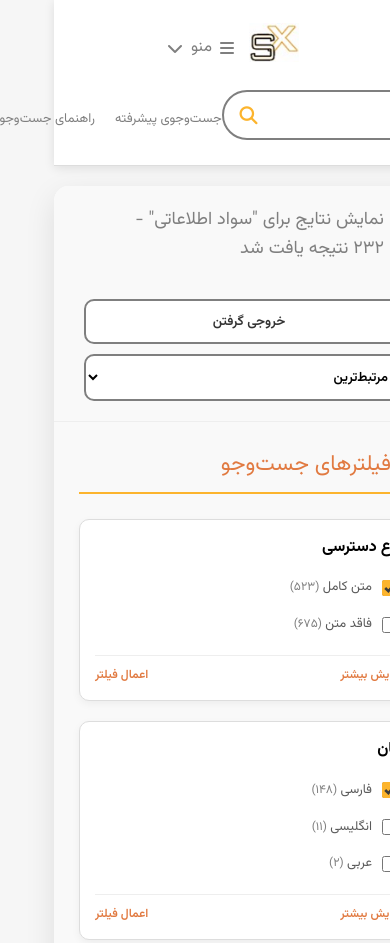
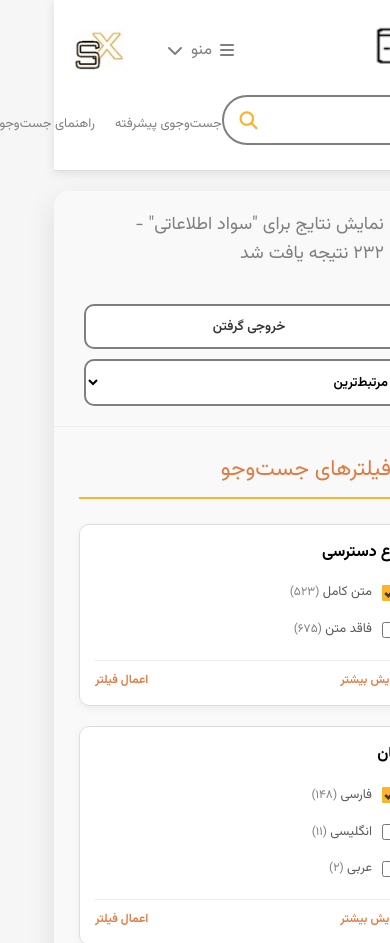
Before and after one commit to SciExplore-2025/resultpage, a plain HTML site: page index.html in a window 390 px wide. Shown: the top 943 px of the page. Drawn offline with Linux system fonts and the light colour scheme.

Commit message:
Update index.html

```diff
--- a/index.html
+++ b/index.html
@@ -51,9 +51,10 @@
 
         .left-logo {
             justify-content: flex-end;
-        }
-
-        /* منوی سمت راست (اولین آیتم) */
+            gap: 20px;
+        }
+
+        /* منوی سمت چپ */
         .header-menu {
             position: relative;
         }
@@ -80,7 +81,7 @@
         .menu-dropdown {
             position: absolute;
             top: 100%;
-            right: 0;
+            left: 0;
             background: white;
             min-width: 180px;
             border-radius: 8px;
@@ -209,14 +210,9 @@
             }
 
             .left-logo {
-                justify-content: flex-end;
-                order: 1;
-            }
-
-            .right-logo {
-                justify-content: flex-start;
+                justify-content: space-between;
+                width: 100%;
                 order: 2;
-                width: 100%;
                 margin-top: 10px;
             }
         }
@@ -906,8 +902,34 @@
 <body>
     <!-- هدر جدید -->
     <header class="main-header">
-        <!-- منوی سمت راست (اولین آیتم) -->
+        <!-- لوگوی سمت راست -->
         <div class="header-part right-logo">
+            <div class="logo">
+                <img src="loging icom.png" alt="سای اکسپلور">
+            </div>
+        </div>
+
+        <!-- بخش وسط: جست‌وجو + لینک‌ها در یک ردیف -->
+        <div class="header-part center-search">
+            <div style="display: flex; align-items: center;">
+                <!-- باکس جست‌وجو -->
+                <div class="search-box">
+                    <input type="text" class="search-input" placeholder="سواد اطلاعاتی">
+                    <button class="search-button">
+                        <i class="fas fa-search"></i>
+                    </button>
+                </div>
+
+                <!-- لینک‌ها در کنار باکس -->
+                <div class="search-links-row">
+                    <a href="#" class="search-link">جست‌وجوی پیشرفته</a>
+                    <a href="#" class="search-link">راهنمای جست‌وجو</a>
+                </div>
+            </div>
+        </div>
+
+        <!-- لوگوی سمت چپ + منو -->
+        <div class="header-part left-logo">
             <div class="header-menu">
                 <button class="menu-toggle" onclick="toggleMenu()">
                     <i class="fas fa-bars"></i>
@@ -921,29 +943,7 @@
                     <a href="#" class="menu-item">پروفایل‌ها</a>
                 </div>
             </div>
-        </div>
-
-        <!-- بخش وسط: جست‌وجو + لینک‌ها در یک ردیف -->
-        <div class="header-part center-search">
-            <div style="display: flex; align-items: center;">
-                <!-- باکس جست‌وجو -->
-                <div class="search-box">
-                    <input type="text" class="search-input" placeholder="سواد اطلاعاتی">
-                    <button class="search-button">
-                        <i class="fas fa-search"></i>
-                    </button>
-                </div>
-
-                <!-- لینک‌ها در کنار باکس -->
-                <div class="search-links-row">
-                    <a href="#" class="search-link">جست‌وجوی پیشرفته</a>
-                    <a href="#" class="search-link">راهنمای جست‌وجو</a>
-                </div>
-            </div>
-        </div>
-
-        <!-- لوگوی سمت چپ (آخرین آیتم) -->
-        <div class="header-part left-logo">
+
             <div class="logo">
                 <img src="SX logo.jpg" alt="ورود">
             </div>
```
